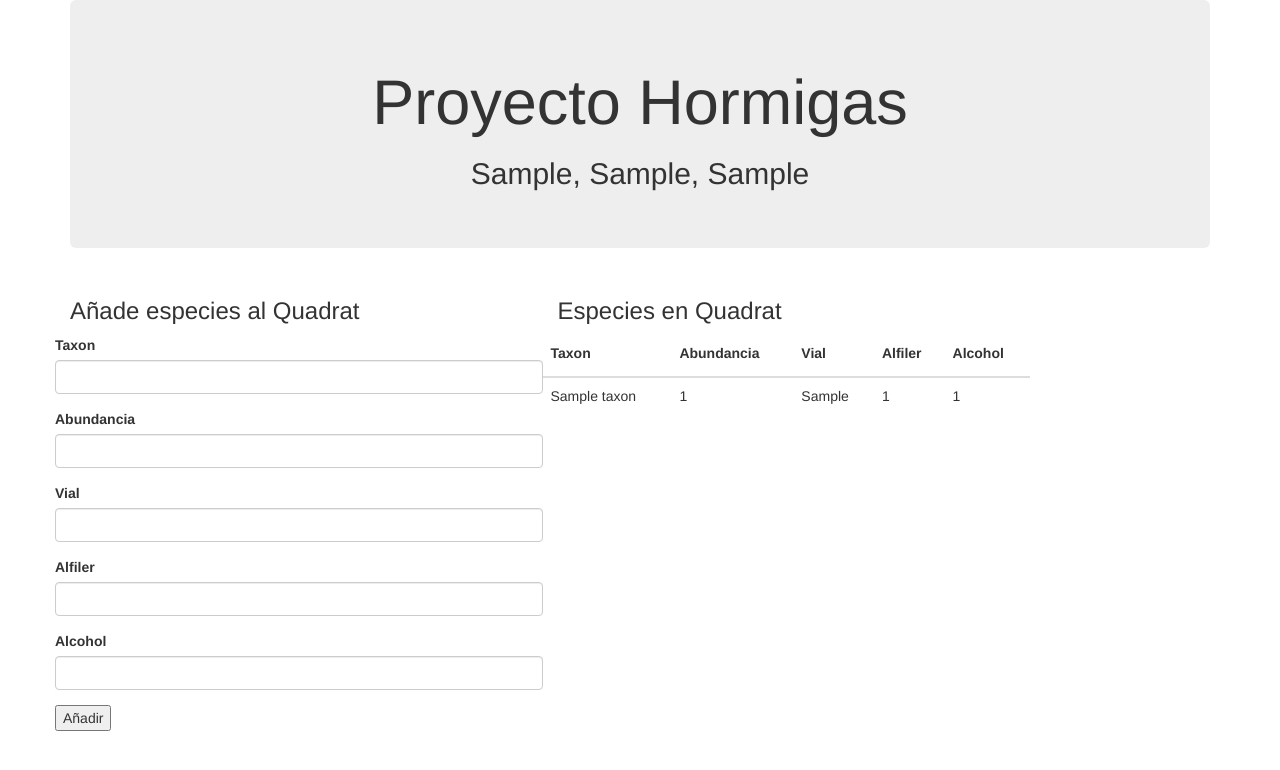
After one commit to fpichardom/ecological_database_template, a Flask app: page /quadrat/1 in a window 1280 px wide. The commit adds this page. Shown: the top 770 px of the page. Run offline with Flask 2, Linux system fonts and the light colour scheme; tables that the repository leaves empty hold one stand-in row (values such as "Sample post"); some libraries are stand-ins or nearby versions.

Commit message:
Configure forms datalist example

```diff
--- a/main.py
+++ b/main.py
@@ -1,5 +1,8 @@
 from flask import Flask, render_template
 from flask_sqlalchemy import SQLAlchemy
+from flask_wtf import FlaskForm
+from wtforms import StringField, IntegerField, BooleanField, TextAreaField
+from wtforms.validators import DataRequired, Length
 from config import Config
 import enum
 app = Flask(__name__)
@@ -71,7 +74,11 @@ class Quadrat(db.Model):
     ramas = db.Column(db.Boolean())
     profundidad_hojarasca = db.Column(db.Float)
     transecto_id = db.Column(db.Integer, db.ForeignKey('transecto.id'))
-
+    taxa =db.relationship(
+        'Taxon',
+        secondary='taxon_quadrat',
+        viewonly=True
+    )
     def __init__(self, quadrat):
         self.quadrat = quadrat
 
@@ -95,16 +102,19 @@ class Taxon(db.Model):
 
 class TaxonQuadrat(db.Model):
     __tablename__ = 'taxon_quadrat'
-    quadrat_id = db.Column(db.String(10), db.ForeignKey('quadrat.quadrat'), primary_key=True)
-    taxon_id = db.Column(db.String(255), db.ForeignKey('taxon.nombre_cientifico'), primary_key=True)
-    abundancia = db.Column(db.Integer())
+    quadrat_id = db.Column(db.Integer, db.ForeignKey('quadrat.id'), primary_key=True)
+    taxon_id = db.Column(db.Integer, db.ForeignKey('taxon.id'), primary_key=True)
+    abundancia = db.Column(db.Integer)
+    vial = db.Column(db.String(3))
+    alfiler = db.Column(db.Integer)
+    alcohol = db.Column(db.Integer)
     quadrat = db.relationship(
         'Quadrat',
-        backref='taxa'
+        backref='taxon_aso'
     )
     taxon = db.relationship(
         'Taxon',
-        backref='quadrats'
+        backref='quadrat_aso'
     )
 
 class Participante(db.Model):
@@ -118,7 +128,17 @@ class Participante(db.Model):
 
     def __repr__(self):
         return "<'{}' '{}'>".format(self.nombre, self.apellidos)
+###########################Forms###############################
 
+class TaxonQuadratForm(FlaskForm):
+    #quadrat_id = IntegerField('Quadrat',validators=[DataRequired()])
+    taxon_id = IntegerField('Taxon', validators=[DataRequired()])
+    abundancia = IntegerField('Abundancia')
+    vial = StringField('Vial', validators=[Length(max=3)])
+    alfiler = IntegerField('Alfiler')
+    alcohol = IntegerField('Alcohol')
+
+####################### Views #####################
 @app.route('/')
 #@app.route('/parque_urbano')
 def home():
@@ -147,6 +167,30 @@ def quadrats(tr_id):
         transecto=transecto,
         parque=parque)
 
+@app.route('/quadrat/<int:qdt_id>', methods=['GET', 'POST'])
+def quadrat(qdt_id):
+    form = TaxonQuadratForm()
+    quadrat = Quadrat.query.get_or_404(qdt_id)
+    asos = TaxonQuadrat.query.filter_by(quadrat_id=qdt_id).all()
+    taxa = Taxon.query.all()
+    if form.validate_on_submit():
+        new_bind = TaxonQuadrat()
+        new_bind.quadrat_id = qdt_id
+        new_bind.taxon_id = form.taxon_id.data
+        new_bind.abundancia = form.abundancia.data
+        new_bind.vial = form.vial.data.upper()
+        new_bind.alfiler = form.alfiler.data
+        new_bind.alcohol = form.alcohol.data
+        if not TaxonQuadrat.query.filter_by(quadrat_id=qdt_id, taxon_id=form.taxon_id.data).all():
+            db.session.add(new_bind)
+            db.session.commit()
 
+    return render_template(
+        'quadrat.html',
+        form=form,
+        quadrat=quadrat,
+        taxa=taxa,
+        asos=asos
+    )
 if __name__ == '__main__':
     app.run()
--- a/templates/base.html
+++ b/templates/base.html
@@ -1,3 +1,19 @@
+{% macro render_field(field) %}
+    <div class="form-group">
+        {{ field.label }}
+        {% if field.errors %}
+            {%for e in field.errors %}
+                <p class="help-block">{{ e }}</p>
+            {% endfor %}
+        {% endif %}
+        {%if field.name == 'taxon_id'%}
+            {{ field(class_="form-control", list="taxa", autocomplete="off") }}
+        {% else %}
+            {{ field(class_="form-control") }}
+        {% endif %}
+    </div>
+{% endmacro%}
+
 <!DOCTYPE html>
 <html>
     <head>
@@ -6,6 +22,7 @@
         <meta name="viewport" content="width=device-width, initial-scale=1">
         <title>{% block title %}Blog{% endblock %}</title>
         <link rel="stylesheet" href="{{ url_for('static', filename='css/bootstrap.min.css') }}">
+        <link rel="stylesheet" href="{{ url_for('static', filename='css/select2.min.css') }}">
     </head>
     <body>
         <div class="container">
@@ -21,5 +38,7 @@
 
         <script src="{{ url_for('static', filename='js/jquery.min.js') }}"></script>
         <script src="{{ url_for('static', filename='js/bootstrap.min.js') }}"></script>
+        <script src="{{ url_for('static', filename='js/select2.min.js') }}"></script>
+
     </body>
 </html>
--- /dev/null
+++ b/templates/quadrat.html
@@ -0,0 +1,75 @@
+{% extends "base.html" %}
+{% block title %} {{quadrat.quadrat}} {% endblock %}
+{% block sub %} {{ quadrat.transecto.parque.parque }}, {{quadrat.transecto.transecto}}, {{quadrat.quadrat}} {% endblock %}
+{% block body %}
+    <div class="row">
+        <div class="col-md-5">
+            <div class="row">
+                <div class="col-md-12">
+                    <h3>Añade especies al Quadrat</h3>
+                    <div class="row">
+                        <form method="POST" action="{{ url_for('quadrat', qdt_id=quadrat.id)}}">
+                            {{ form.hidden_tag()}}
+                            <datalist id="taxa" autocomplete="off">
+                                {% for taxon in taxa%}
+                                    <option  value="{{ taxon.id }}">{{ taxon.nombre_cientifico }}</option>
+                                {% endfor %}
+                            </datalist>
+                            {{ render_field(form.taxon_id) }}
+                            {{ render_field(form.abundancia) }}
+                            {{ render_field(form.vial) }}
+                            {{ render_field(form.alfiler) }}
+                            {{ render_field(form.alcohol) }}
+                            <input type="submit" value="Añadir">
+                        </form>
+
+
+                    </div>
+
+                </div>
+            </div>
+
+        </div>
+        <div class="col-md-5">
+            <div class="row">
+                <div class="col-md-12">
+                    <h3>Especies en Quadrat</h3>
+                    <div class="row">
+                        {% if asos %}
+                            <table class="table">
+                                <thead>
+                                    <tr>
+                                        <th>{{ form.taxon_id.label }}</th>
+                                        <th>{{form.abundancia.label }}</th>
+                                        <th>{{ form.vial.label }}</th>
+                                        <th>{{ form.alfiler.label }}</th>
+                                        <th>{{ form.alcohol.label }}</th>
+                                    </tr>
+                                </thead>
+                                <tbody>
+                                    {% for aso in asos %}
+                                        <tr>
+                                            <td>{{ aso.taxon.nombre_cientifico }}</td>
+                                            <td>{{ aso.abundancia }}</td>
+                                            <td>{{ aso.vial }}</td>
+                                            <td>{{ aso.alfiler }}</td>
+                                            <td>{{ aso.alcohol }}</td>
+                                        </tr>
+                                    {% endfor %}
+                                </tbody>
+                            </table>
+                        {% else %}
+                            <p>Ninguna entrada disponible</p>
+                        {% endif %}
+
+                    </div>
+
+                </div>
+
+            </div>
+        </div>
+
+
+    </div>
+
+{%endblock%}
--- a/templates/quadrats.html
+++ b/templates/quadrats.html
@@ -7,7 +7,7 @@
             {% for qdt in quadrats %}
                 <div class="row">
                     <div class="col-md-12">
-                        <h3>{{ qdt.quadrat }}</h3>
+                        <h3><a href="{{ url_for('quadrat', qdt_id=qdt.id) }}">{{ qdt.quadrat }}</a></h3>
                     </div>
                 </div>
             {%endfor%}
```
